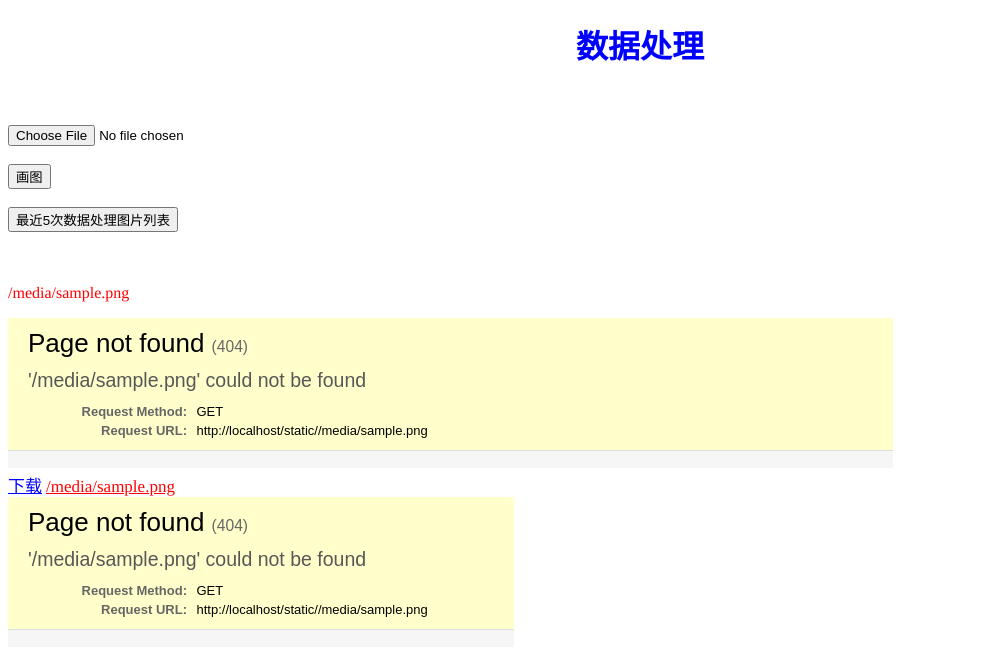
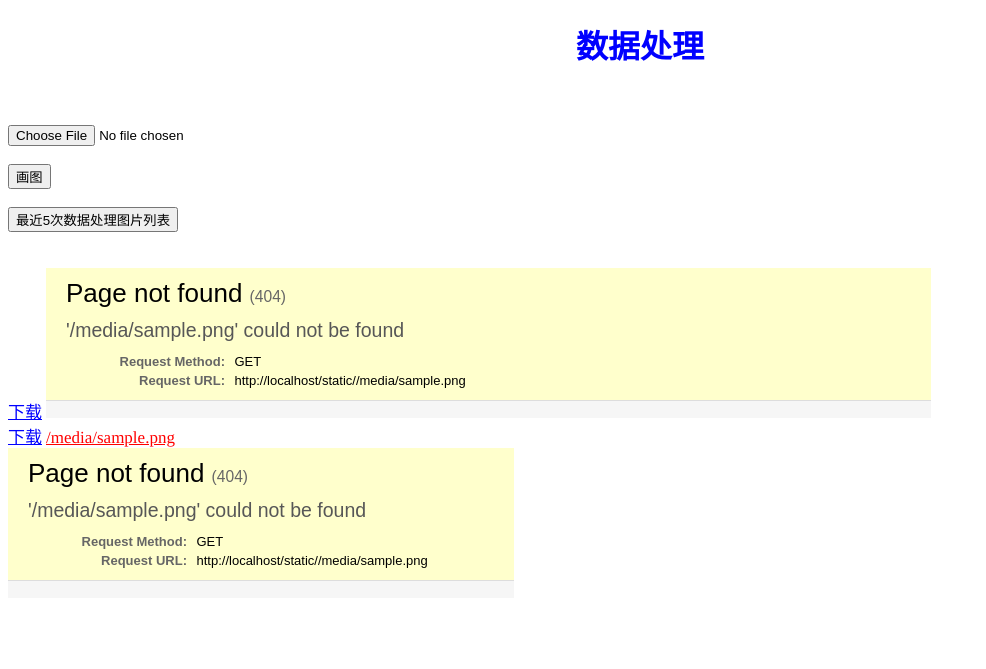
Before and after one commit to luopan297091659/data_draw, a Django app: template app/templates/upload.html in a window 1280 px wide. Shown: the top 669 px of the page, without its empty margins (0-986 px from the left). Run offline with Django 3.2, Linux system fonts and the light colour scheme; the template is opened without the code that fills it: most values are stand-ins (such as "Sample title", 1, 10 or a date in 2020).

Commit message:
Update upload.html

```diff
--- a/app/templates/upload.html
+++ b/app/templates/upload.html
@@ -27,7 +27,7 @@
 <br/>
 <div class="if/else">
     {% if newimage != Null %}
-        <p style="font-family:times;color:red">{{ newimage }} </p>
+        <a style="font-family:times;color:blue;font-size: 17px;" href='/static/{{ newimage }}'  download='/static/{{ newimage }}'>下载</a>
         <embed id="embedSvg" type="image/svg+xml" src='/static/{{newimage}}' width="70%" height="70%" ></embed>
     {% endif %}
 </div>
```
